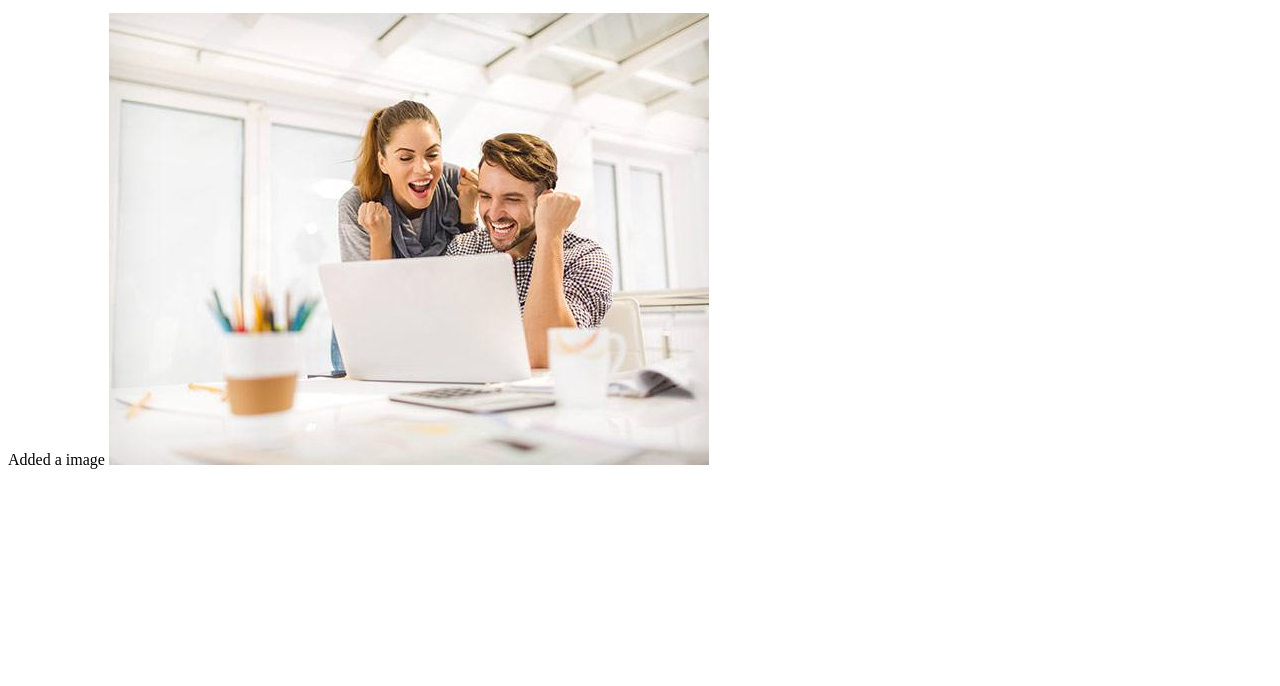
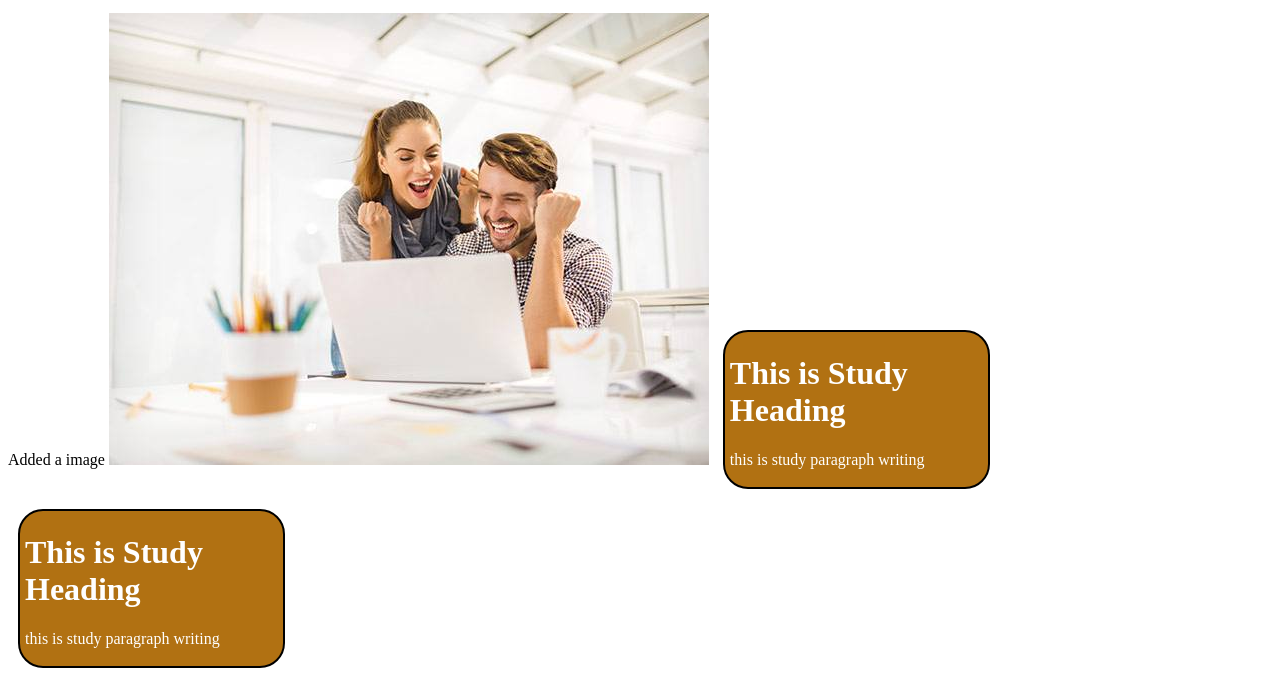
Before and after one commit to Mizanur-Rahman07/my-first-project, a plain HTML site: page index.html in a window 1280 px wide. Shown: the part 386-1072 px from the top of the page. Before the commit the page ends 863 px from the top, so only its background shows below. Drawn offline with Linux system fonts and the light colour scheme.

Commit message:
added a branch

```diff
--- a/index.html
+++ b/index.html
@@ -31,6 +31,13 @@
     </div>
     <h>Added a image</h>
     <img src="img/project_04.jpg" alt="img">
-
+    <div class="podma">
+        <h1> This is Study Heading</h1>
+        <p>this is study paragraph writing</p>
+    </div>
+    <div class="podma">
+        <h1> This is Study Heading</h1>
+        <p>this is study paragraph writing</p>
+    </div>
 </body>
 </html>
```
